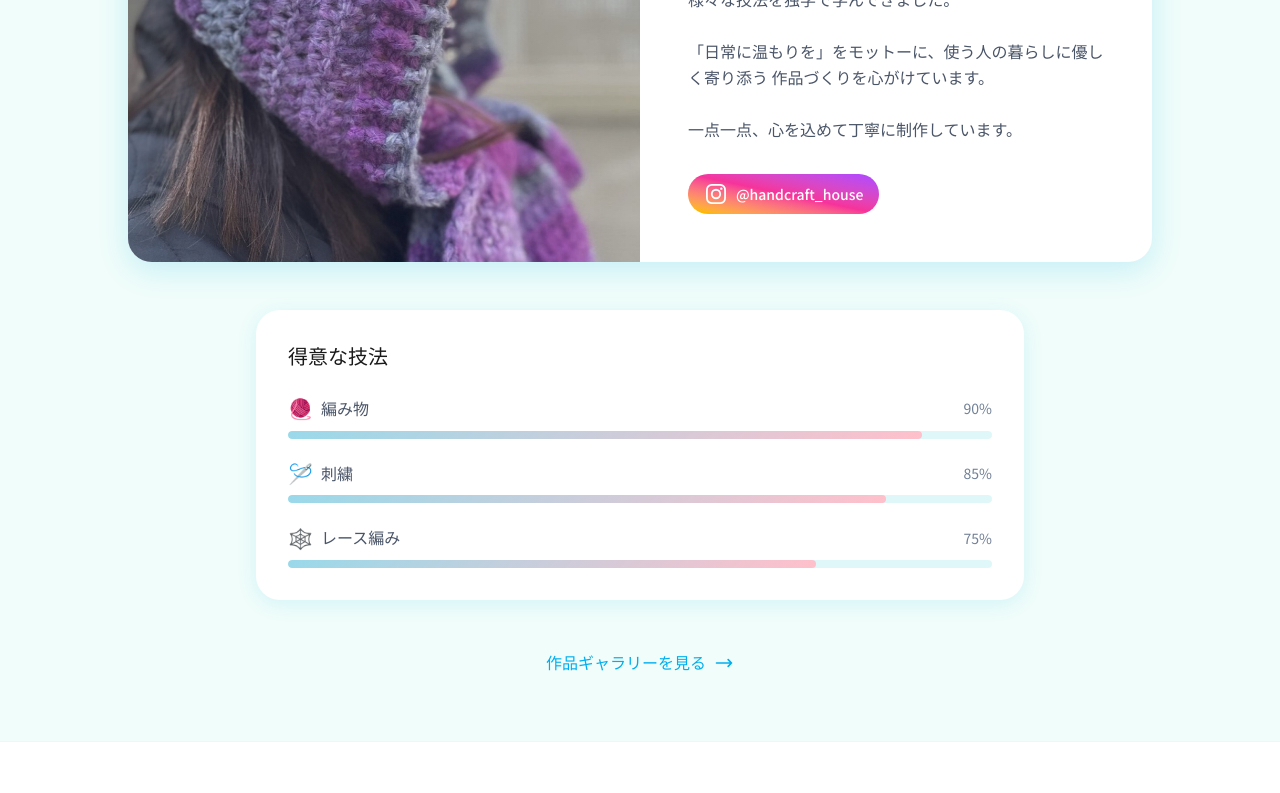
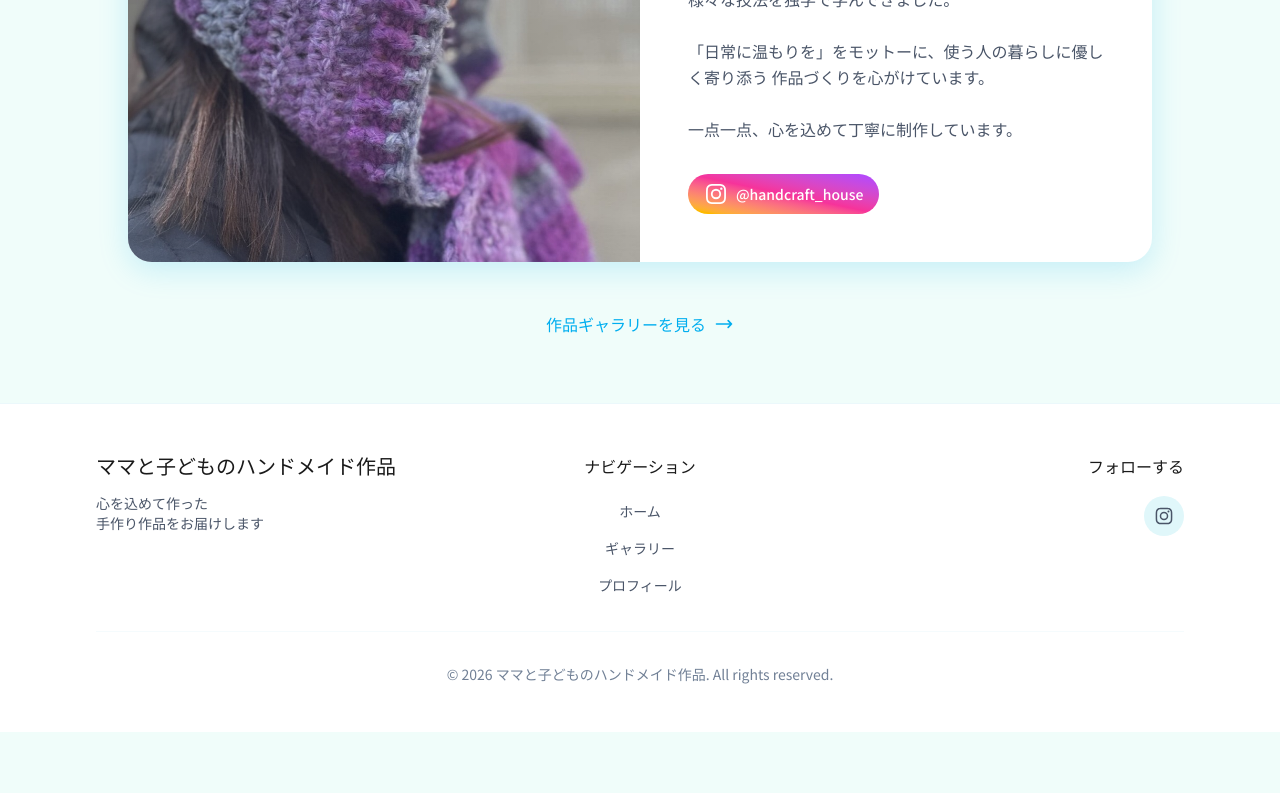
Before and after one commit to daiki0807/handicraft-portfolio, a Next.js app: page /profile in a window 1280 px wide. Shown: the part 566-1359 px from the top of the page. After the commit the page ends 1298 px from the top, so only its background shows below. Built offline with nearby package versions, Linux system fonts and the light colour scheme.

Commit message:
Remove skills section from profile page

```diff
--- a/src/app/profile/page.tsx
+++ b/src/app/profile/page.tsx
@@ -15,11 +15,7 @@ const socialLinks = [
     },
 ];
 
-const skills = [
-    { name: "編み物", level: 90, icon: "🧶" },
-    { name: "刺繍", level: 85, icon: "🪡" },
-    { name: "レース編み", level: 75, icon: "🕸️" },
-];
+
 
 export default function ProfilePage() {
     return (
@@ -85,33 +81,7 @@ export default function ProfilePage() {
                     </div>
                 </div>
 
-                {/* Skills Section */}
-                <div className="max-w-3xl mx-auto mb-12">
-                    <div className="bg-[var(--background-card)] rounded-3xl p-8 shadow-soft">
-                        <h3 className="font-heading text-xl text-[var(--text-primary)] mb-6">
-                            得意な技法
-                        </h3>
-                        <div className="space-y-5">
-                            {skills.map((skill) => (
-                                <div key={skill.name}>
-                                    <div className="flex items-center justify-between mb-2">
-                                        <span className="flex items-center gap-2 text-[var(--text-secondary)]">
-                                            <span className="text-xl">{skill.icon}</span>
-                                            {skill.name}
-                                        </span>
-                                        <span className="text-sm text-[var(--text-light)]">{skill.level}%</span>
-                                    </div>
-                                    <div className="h-2 bg-[var(--accent-cream)] rounded-full overflow-hidden">
-                                        <div
-                                            className="h-full bg-gradient-soft rounded-full transition-all duration-1000"
-                                            style={{ width: `${skill.level}%` }}
-                                        ></div>
-                                    </div>
-                                </div>
-                            ))}
-                        </div>
-                    </div>
-                </div>
+
 
                 {/* Link to Gallery */}
                 <div className="text-center mt-12">
```
